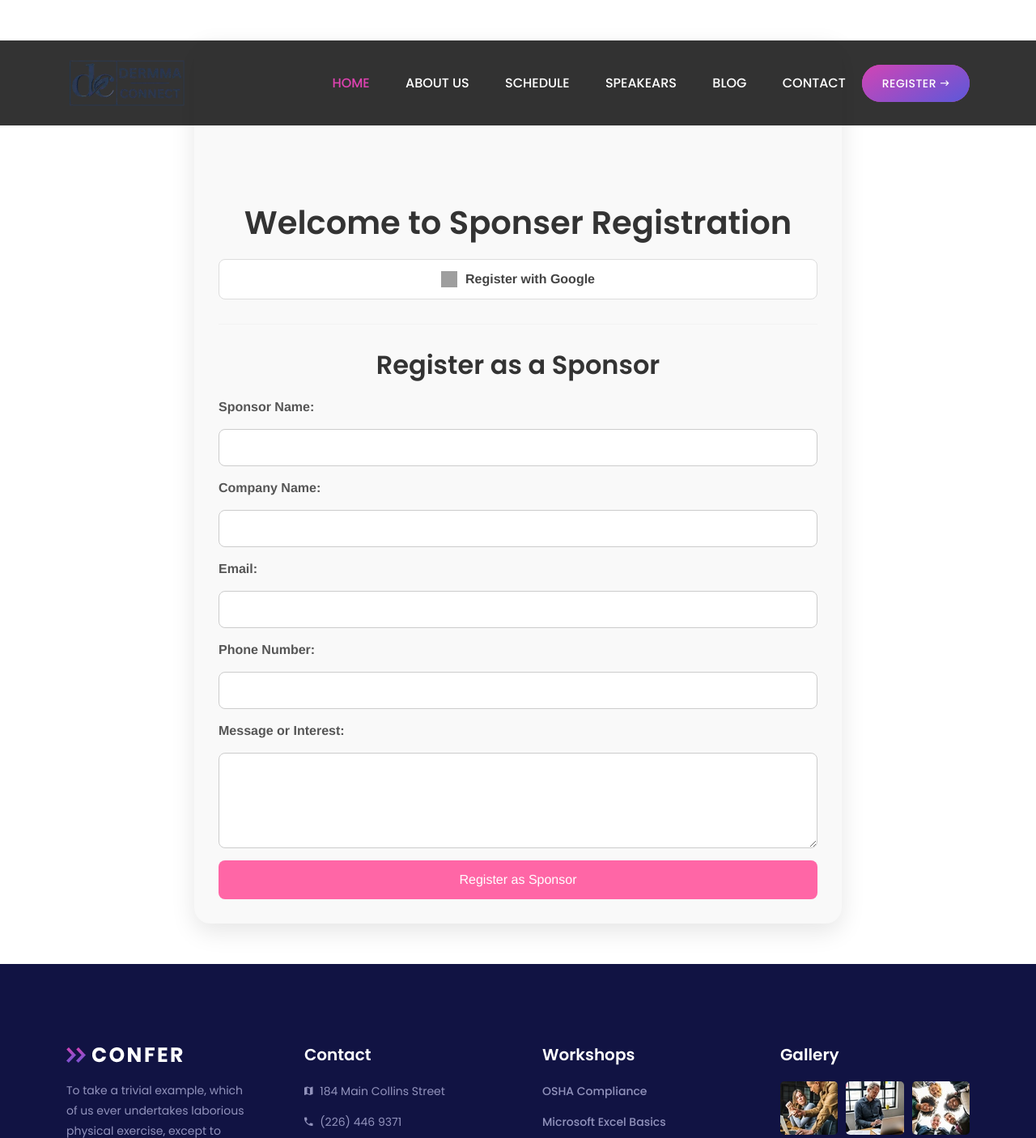
After one commit to jobin8921/Derma-Event, a Django app: page /sponser_register/ in a window 1280 px wide. The commit adds this page. Shown: the top 1406 px of the page at 81% size. Run offline with Django 5.2, Linux system fonts and the light colour scheme; some libraries are stand-ins or nearby versions; grey boxes are pictures that could not be loaded.

Commit message:
chnages of sponser

```diff
--- a/derma_event/settings.py
+++ b/derma_event/settings.py
@@ -25,7 +25,7 @@ BASE_DIR = Path(__file__).resolve().parent.parent
 SECRET_KEY = "django-insecure-7tw$^e$@f^2b#zh$9060-$jgo$ogo6awvaan8lr(3%t+w-#a6q"
 
 
-DEBUG = False
+DEBUG = True
 
 ALLOWED_HOSTS = ['127.0.0.1:8000','derma-event-production.up.railway.app','127.0.0.1']
 
--- a/registration/urls.py
+++ b/registration/urls.py
@@ -7,6 +7,7 @@ urlpatterns = [
     path('about/', views.about, name='about'),
     path('schedule/', views.schedule, name='schedule'),
     path('register/', views.register, name='register'),
+    path('sponser_register/', views.sponser_register, name='sponser_register'),
     path('speakers/', views.speakers, name='speakers'),
     path('blog/', views.blog, name='blog'),
     path('contact/', views.contact, name='contact'),
--- a/registration/views.py
+++ b/registration/views.py
@@ -36,7 +36,8 @@ def speakers(request):
 def register(request):
     return render(request, 'register.html')
 
-
+def sponser_register(request):
+    return render(request, 'sponser.html')
 def registration_success(request):
     user = request.user
     if user.is_authenticated:
--- a/static/style.css
+++ b/static/style.css
@@ -2824,3 +2824,101 @@ input:required {
                 transform: translateX(0);
             }
         }
+
+
+
+/* sponer regsiter css*/
+
+        /* Base section styling */
+.register-form-section {
+  max-width: 800px;
+  margin: 50px auto;
+  padding: 30px;
+  padding-top: 200px; /* Adjust based on navbar height */
+
+  background-color: #f9f9f9;
+  border-radius: 20px;
+  box-shadow: 0 10px 30px rgba(0, 0, 0, 0.1);
+  font-family: 'Helvetica Neue', sans-serif;
+}
+
+/* Heading styles */
+.register-form-section h1,
+.register-form-section h2 {
+  text-align: center;
+  color: #333;
+  margin-bottom: 20px;
+}
+
+/* Google button styling */
+.google-register-button {
+  display: flex;
+  align-items: center;
+  justify-content: center;
+  gap: 10px;
+  background-color: white;
+  border: 1px solid #ddd;
+  padding: 12px 20px;
+  border-radius: 8px;
+  color: #444;
+  text-decoration: none;
+  font-weight: bold;
+  transition: background-color 0.3s ease;
+}
+
+.google-register-button img {
+  width: 20px;
+  height: 20px;
+}
+
+.google-register-button:hover {
+  background-color: #eee;
+}
+
+/* Divider line */
+.register-form-section hr {
+  margin: 30px 0;
+  border: none;
+  border-top: 1px solid #ddd;
+}
+
+/* Form styling */
+form {
+  display: flex;
+  flex-direction: column;
+  gap: 15px;
+}
+
+form label {
+  font-weight: 600;
+  color: #555;
+}
+
+form input,
+form textarea {
+  padding: 10px;
+  border: 1px solid #ccc;
+  border-radius: 8px;
+  font-size: 16px;
+  background-color: #fff;
+}
+
+form textarea {
+  resize: vertical;
+}
+
+/* Submit button */
+form button {
+  background-color: #ff66a6; /* light pink shade for skincare branding */
+  color: white;
+  padding: 12px;
+  border: none;
+  border-radius: 8px;
+  font-size: 16px;
+  cursor: pointer;
+  transition: background-color 0.3s ease;
+}
+
+form button:hover {
+  background-color: #ff3385;
+}
--- a/templates/index.html
+++ b/templates/index.html
@@ -715,7 +715,7 @@
                             <img src="{% static 'img/core-img/p3.png' %}" alt="">
                         </div>
                         <h2 class="ticket-price"><span>$</span>199</h2> -->
-                        <a href="#" class="btn confer-btn w-100 mb-30">Regsiter For Sponsers <i class="zmdi zmdi-long-arrow-right"></i></a>
+                        <a href="{% url 'sponser_register' %}" class="btn confer-btn w-100 mb-30">Regsiter For Sponsers <i class="zmdi zmdi-long-arrow-right"></i></a>
                         <!-- Ticket Pricing Table Details -->
                         <div class="ticket-pricing-table-details">
                             <p><i class="zmdi zmdi-check"></i> One Day Conference Ticket</p>
--- /dev/null
+++ b/templates/sponser.html
@@ -0,0 +1,43 @@
+{% extends 'base.html' %}
+{% load static %}
+
+
+{% block content %}
+<section class="register-form-section">
+  <h1>Welcome to Sponser  Registration</h1>
+
+  <!-- Google OAuth Registration -->
+  <a class="google-register-button" href="{% url 'social:begin' 'google-oauth2' %}?next=/registration_success/">
+    <img src="https://developers.google.com/identity/images/g-logo.png" alt="Google logo" />
+    Register with Google
+  </a>
+
+  <!-- Divider -->
+  <hr>
+  <h2> Register as a Sponsor</h2>
+
+  <!-- Sponsor Registration Form -->
+  <form action="" method="POST">
+    {% csrf_token %}
+    <label for="sponsor_name">Sponsor Name:</label>
+    <input type="text" id="sponsor_name" name="sponsor_name" required>
+
+    <label for="company">Company Name:</label>
+    <input type="text" id="company" name="company" required>
+
+    <label for="email">Email:</label>
+    <input type="email" id="email" name="email" required>
+
+    <label for="phone">Phone Number:</label>
+    <input type="tel" id="phone" name="phone" required>
+
+    <label for="message">Message or Interest:</label>
+    <textarea id="message" name="message" rows="4"></textarea>
+
+    <button type="submit">Register as Sponsor</button>
+  </form>
+</section>
+
+
+
+{% endblock %}
```
